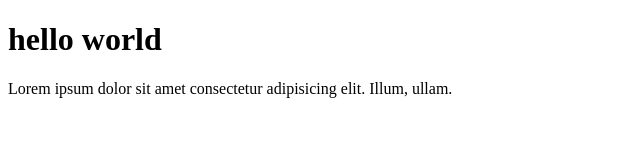
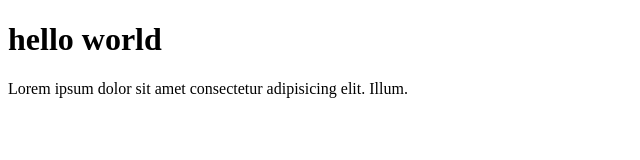
Before and after one commit to dedisusanto56/remote-kasus3, a plain HTML site: page index.html in a window 1280 px wide. Shown: the full height of the page, 0-640 px from the left. Drawn offline with Linux system fonts and the light colour scheme.

Commit message:
hapus kata

```diff
--- a/index.html
+++ b/index.html
@@ -8,6 +8,6 @@
   </head>
   <body>
     <h1>hello world</h1>
-    <p>Lorem ipsum dolor sit amet consectetur adipisicing elit. Illum, ullam.</p>
+    <p>Lorem ipsum dolor sit amet consectetur adipisicing elit. Illum.</p>
   </body>
 </html>
```
